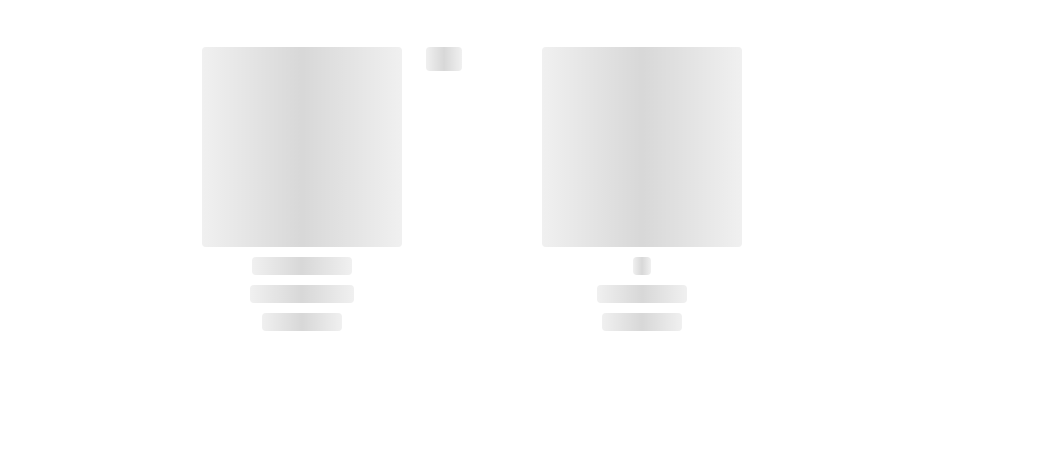
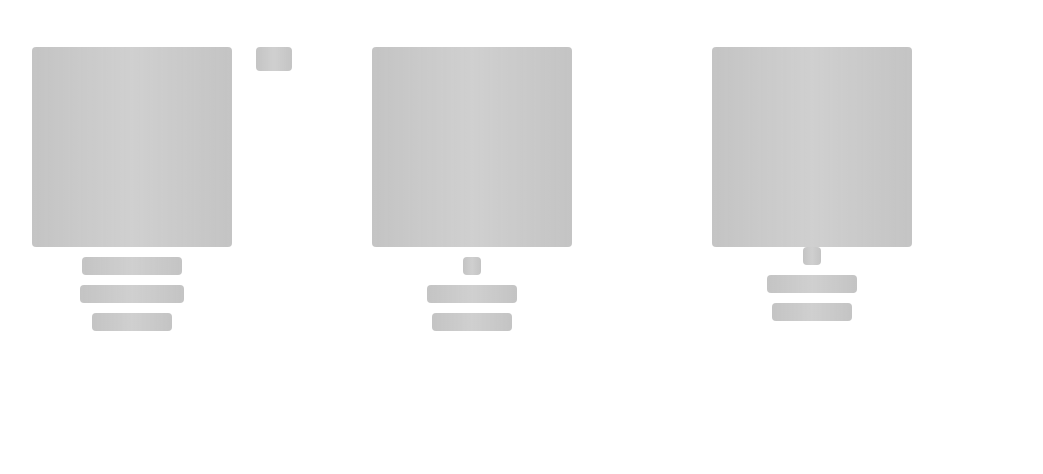
Before and after one commit to mkndn/skeletonize, a website built with Vite: page index.html in a window 1280 px wide. Shown: the part 326-800 px from the top of the page, without its empty margins (163-1206 px from the left). Built offline with nearby package versions, Linux system fonts and the light colour scheme.

Commit message:
fix: experiment skeletonizing HTML

```diff
--- a/index.html
+++ b/index.html
@@ -62,6 +62,31 @@
                 <div class="product-price money">EUR 698.60</div>
               </a>
             </div>
+            <div
+              class="product-card swiper-slide swiper-slide-next"
+              style="
+                --ns-img: url(https://cdn.shopify.com/s/files/1/0602/6874/0822/products/2015-02-26_Ashley_Look_28_20557_7133_200x200.jpg?v=1655287379);
+                --ns-alt-img: url();
+                width: 320px;
+                margin-right: 10px;
+              "
+              role="group"
+              aria-label="2 / 2"
+            >
+              <a
+                class="product-link"
+                href="https://maninostoprod.myshopify.com/products/a-line-jacket-in-black"
+                alt="A-Line Jacket"
+              >
+                <div class="product-img-static">
+                  <img src="//maninostoprod.myshopify.com/cdn/shop/products/2015-07-08_Laydown_51238_24354_200x200.jpg?v=1655292683&width=533" />
+                </div>
+                <div class="product-brand">Co</div>
+                <div class="product-name">A-Line Jacket</div>
+
+                <div class="product-price money">EUR 698.60</div>
+              </a>
+            </div>
         </div>
       </div>
 
--- a/src/base.css
+++ b/src/base.css
@@ -25,7 +25,8 @@
 
     display: grid;
     gap: 10px;
-    grid-template-columns: 1fr 1fr;
+    grid-template-columns: repeat(auto-fill, 1fr);
+    grid-auto-flow: column;
 
     .product-card {
       position: relative;
@@ -39,6 +40,8 @@
     }
 
     .product-img {
+      display: flex;
+      justify-content: center;
       background-image: var(--ns-img);
       background-size: contain;
       background-position: center;
@@ -49,6 +52,14 @@
       &[altimg]:hover {
         background-image: var(--ns-alt-img);
       }
+    }
+
+    .product-img-static {
+      display: flex;
+      justify-content: center;
+      width: var(--image-size);
+      height: var(--image-size);
+      justify-content: center;
     }
 
     .product-ribbon {
--- a/src/skeleton.css
+++ b/src/skeleton.css
@@ -1,8 +1,8 @@
 /* Base skeleton style */
 .skeleton {
   animation: shimmer 2s linear infinite !important;
-  background-color: rgb(240, 240, 240) !important;
-  background-image: linear-gradient(to right, transparent 0%, rgb(0 0 0 / 10%) 25%, transparent 50%) !important;
+  background-color: rgba(183, 183, 183, 0.82) !important;
+  background-image: linear-gradient(to right, #fff0 0%, rgba(255, 255, 255, 0.2) 25%, #d0d0d000 50%) !important;
   background-size: 200% 100% !important;
   border-radius: 4px !important;
   margin-bottom: 10px !important;
--- a/src/skeletonize.ts
+++ b/src/skeletonize.ts
@@ -8,7 +8,6 @@ export default function skeletonize(selector: string, target: string) {
 
   const source = element.firstElementChild!.cloneNode(true) as HTMLElement;
 
-  // targetElement.style.display = "none"
   targetElement.appendChild(source);
 
   getImageElements(targetElement);
@@ -34,11 +33,21 @@ export default function skeletonize(selector: string, target: string) {
           el.style.width = width;
           el.style.height = height;
           textNode.nodeValue = "";
-          //el.classList.remove(...el.classList)
           if (el.children.length === 0) {
             el.classList.add("skeleton");
           }
         });
+
+      if (el.tagName.toLowerCase() === "img") {
+        const { width, height } = el.parentElement ? getComputedStyle(el.parentElement) : getComputedStyle(el)
+        const replacement = document.createElement("div")
+        replacement.style.width = width
+        replacement.style.height = height
+        el.insertAdjacentElement("afterend", replacement)
+        el.style.display = "none"
+        replacement.classList.add("img-replacement")
+        replacement.classList.add("skeleton")
+      }
 
       // Detect background images
       const bgImage = style.backgroundImage;
```
